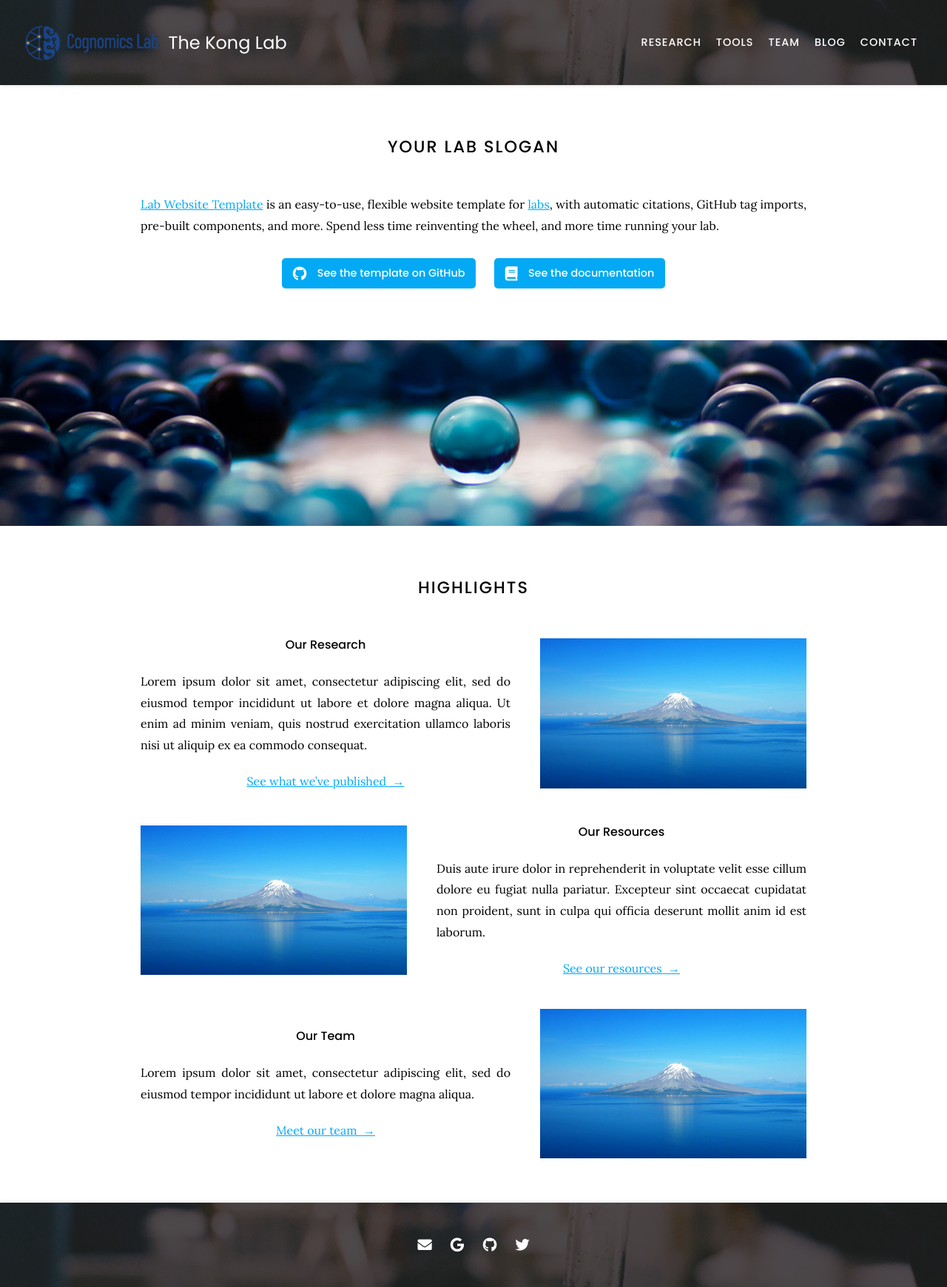
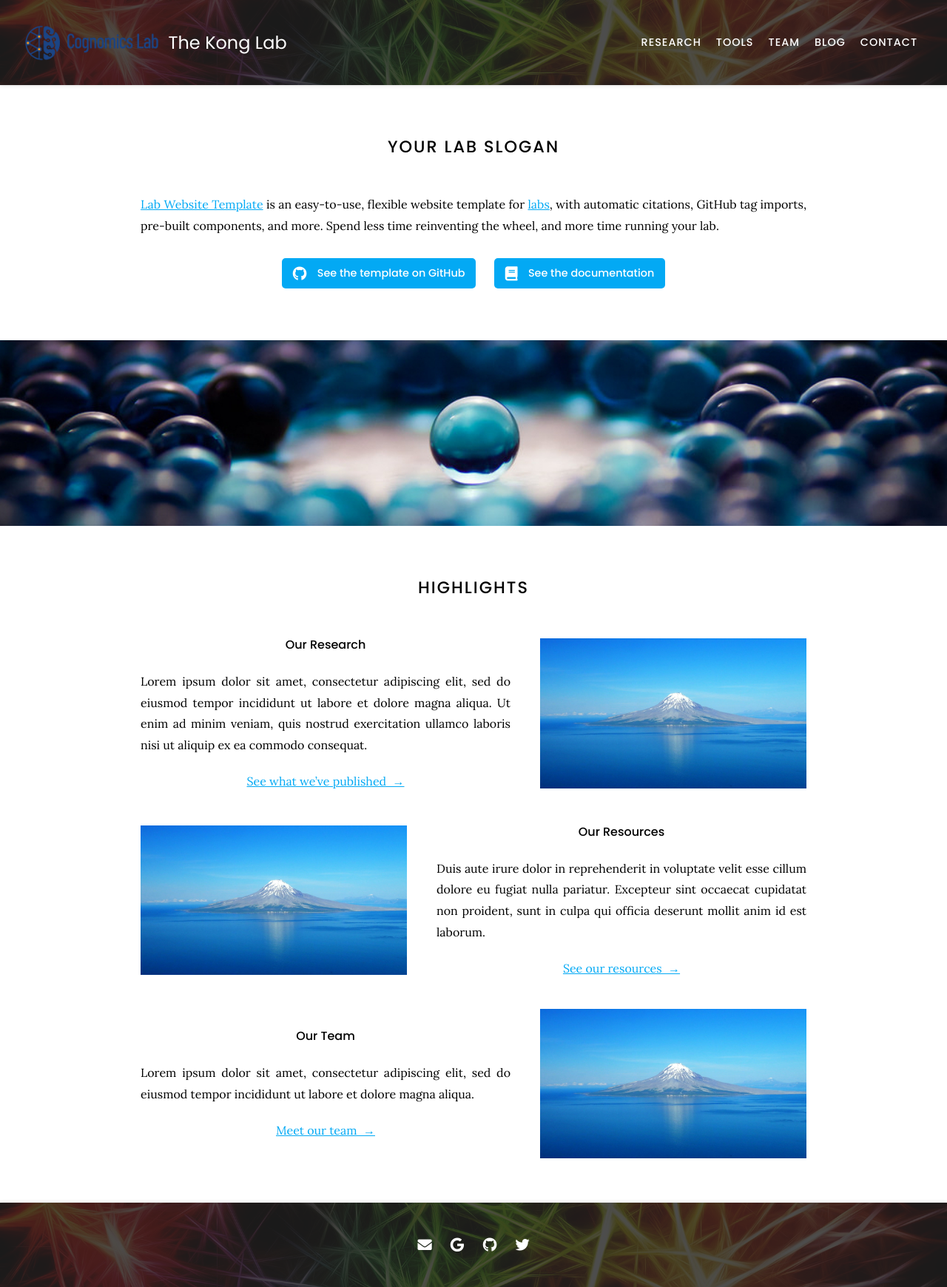
Before and after one commit to cognomicslab/cognomicslab.github.io, a Jekyll site: the page built from index.md, in a window 1280 px wide. Shown: the whole page at 74% size. Built offline with Jekyll 4.4.1, drawn with Linux system fonts in a browser that asks for light colours; nearby versions of some CDN libraries.

Commit message:
update header

```diff
--- a/_config.yaml
+++ b/_config.yaml
@@ -4,8 +4,8 @@
 title: The Kong Lab
 description: Team, Research, Tools and more from the Kong Lab.
 logo: images/cl.png
-header: images/background.jpg
-footer: images/background.jpg
+header: images/intro-bg.jpg
+footer: images/intro-bg.jpg
 baseurl: ""
 
 # site social media and other links
```
Also changed, not shown: images/intro-bg.jpg (added).
